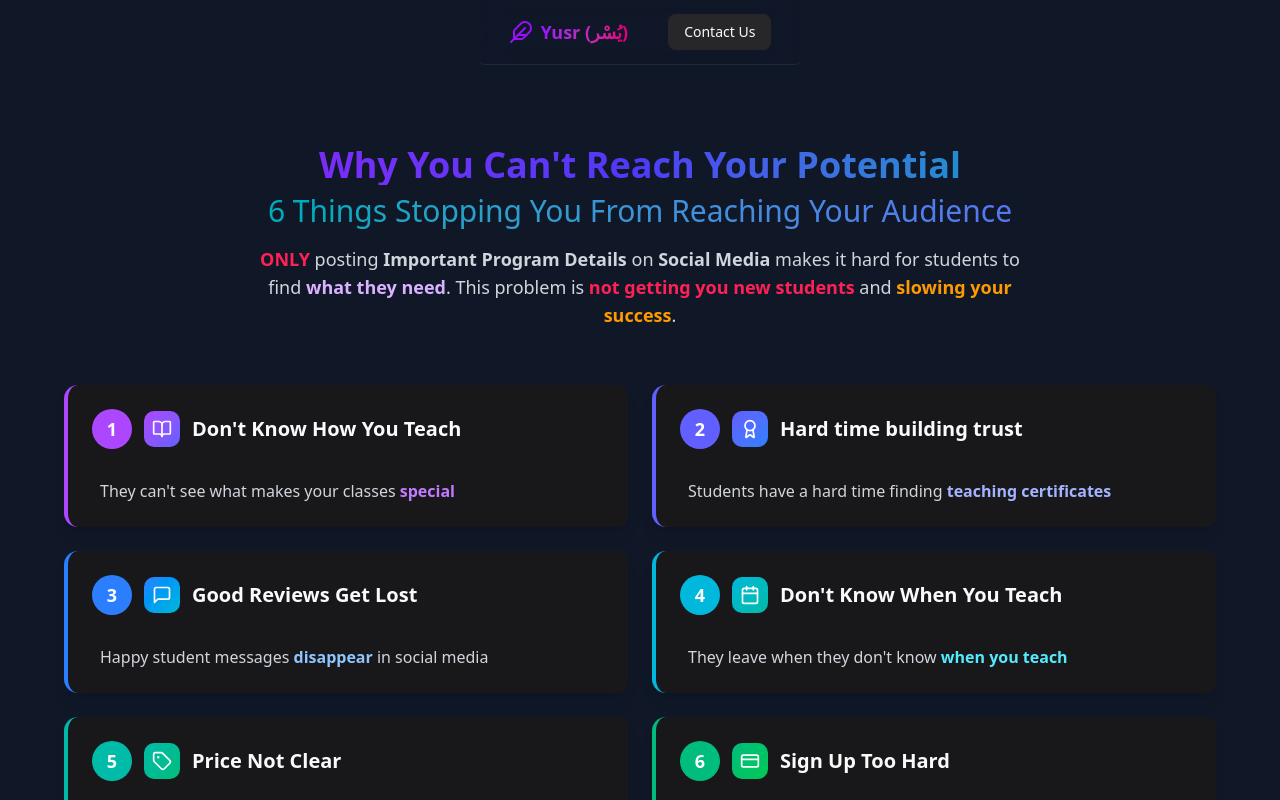
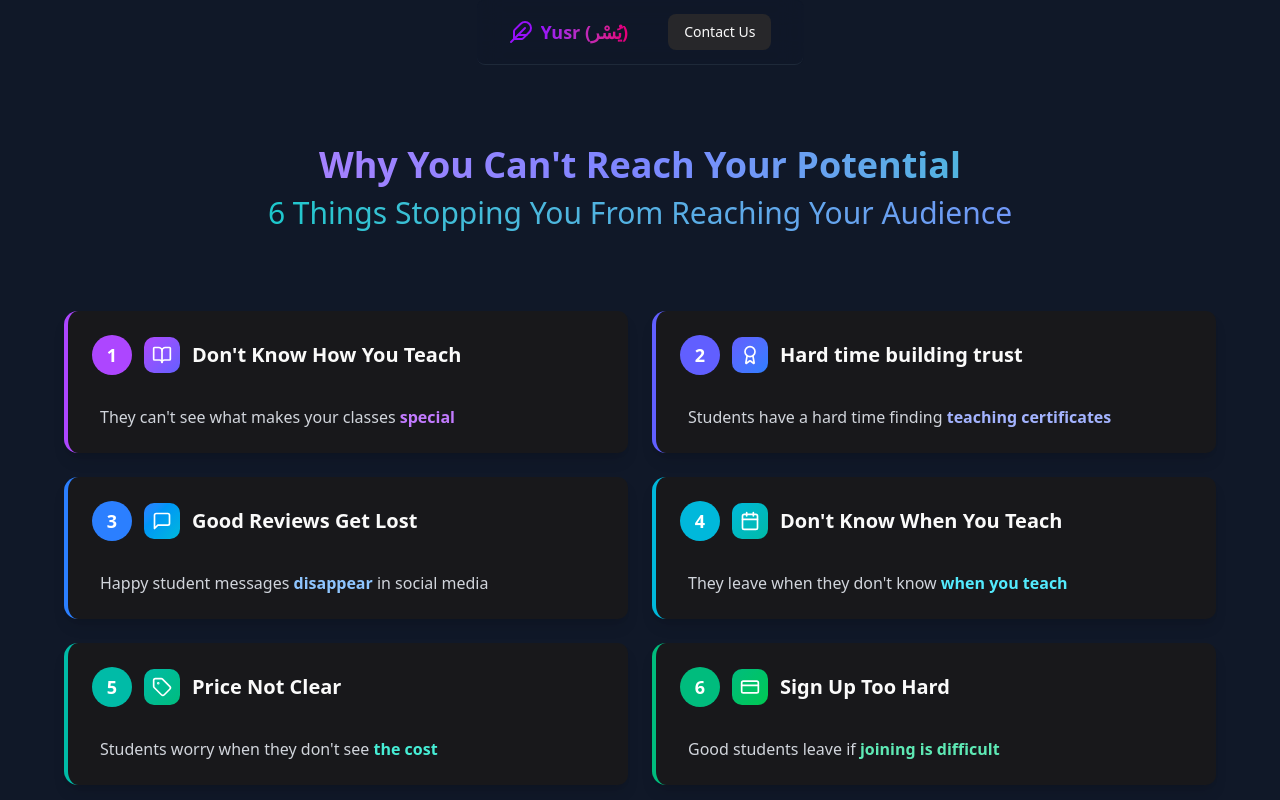
Before and after one commit to AbuSharqi/open-source-library, a Next.js app: page / in a window 1280 px wide. Shown: the top 800 px of the page. Built offline with nearby package versions, Linux system fonts and the light colour scheme.

Commit message:
Title fix, quality of life changes

```diff
--- a/app/layout.tsx
+++ b/app/layout.tsx
@@ -13,7 +13,7 @@ const geistMono = Geist_Mono({
 });
 
 export const metadata: Metadata = {
-  title: "Get More Students بذن الله",
+  title: "Get More Students باذن الله",
   description: "Get more students for your teaching program with our comprehensive management solution.",
 };
 
--- a/components/sections/final.tsx
+++ b/components/sections/final.tsx
@@ -1,6 +1,6 @@
 import { motion } from 'framer-motion'
 import { Button } from '../ui/button';
-import { MessageCircle, Calendar, ChevronDown, Mail } from 'lucide-react';
+import { MessageCircle, Calendar, ChevronDown, Mail, BadgeCheck } from 'lucide-react';
 import {
     XCircle, CheckCircle, DollarSign, Clock, AlertCircle, Turtle,
     ShieldOff, Headphones, Zap, Search, PiggyBank, Gauge, Code,
@@ -216,6 +216,8 @@ export default function FinalSection() {
                         </div>
                     </div>
 
+                    <div className="space-y-8"> {/* Added wrapper for spacing */}
+                        {/* Existing "What we promise you" section */}
                         <div className="bg-gradient-to-r from-teal-50 to-emerald-50 dark:from-teal-900/20 dark:to-emerald-900/20 rounded-lg p-6 border border-teal-200 dark:border-teal-700">
                             <h4 className="text-xl font-bold text-gray-800 dark:text-white mb-4">
                                 What we promise for you باذن الله :
@@ -238,6 +240,49 @@ export default function FinalSection() {
                                     </p>
                                 </div>
                             </div>
+                        </div>
+
+                        {/* New Guarantee Section */}
+                        <motion.div
+                            className="bg-gradient-to-r from-indigo-50 to-purple-50 dark:from-indigo-900/20 dark:to-purple-900/20 rounded-lg p-6 border border-indigo-200 dark:border-indigo-700"
+                            initial={{ opacity: 0, y: 20 }}
+                            animate={{ opacity: 1, y: 0 }}
+                            transition={{ delay: 0.5, duration: 0.6 }}
+                        >
+                            <div className="flex items-start gap-3">
+                                <BadgeCheck className="w-8 h-8 text-indigo-500 dark:text-indigo-400 mt-0.5 flex-shrink-0" />
+                                <div>
+                                    <h4 className="text-xl font-bold text-gray-800 dark:text-white mb-2">
+                                        Our Work Guarantee ان شاء الله
+                                    </h4>
+                                    <p className="text-gray-700 dark:text-gray-300">
+                                        We work for <span className="font-bold text-indigo-600 dark:text-indigo-400">quality, not quantity</span>.
+                                        If more students don't come to your program <span className="font-bold">despite taking real action</span>
+                                        towards getting more students, we will continue working on your website
+                                        <span className="font-bold text-teal-300"> until you succeed in sha Allah</span>.
+                                    </p>
+                                </div>
+                            </div>
+
+                            <div className="mt-4 p-3 bg-white dark:bg-gray-800 rounded-lg border border-indigo-100 dark:border-indigo-800">
+                                <div className="text-center">
+                                    {/* Arabic verse with proper styling */}
+                                    <p className="text-2xl font-arabic leading-relaxed text-gray-800 dark:text-gray-200 mb-2">
+                                        وَأَحْسِنُوٓا۟ إِنَّ ٱللَّهَ يُحِبُّ ٱلْمُحْسِنِينَ
+                                    </p>
+
+                                    {/* Translation */}
+                                    <p className="text-gray-700 dark:text-gray-300 italic mb-1">
+                                        "And do good; indeed, Allah loves the doers of good."
+                                    </p>
+
+                                    {/* Surah reference */}
+                                    <p className="text-indigo-600 dark:text-indigo-400 font-semibold">
+                                        Surah Al-Baqarah (2:195)
+                                    </p>
+                                </div>
+                            </div>
+                        </motion.div>
                     </div>
 
                     <div className="mt-6 text-sm text-gray-600 dark:text-gray-300 max-w-2xl mx-auto">
--- a/components/sections/intro.tsx
+++ b/components/sections/intro.tsx
@@ -38,22 +38,13 @@ export default function IntroSection() {
                         variants={itemVariants}
                         itemProp="headline"
                     >
-                        <span className="block mb-2 bg-gradient-to-r from-purple-600 via-indigo-600 to-teal-500 bg-clip-text text-transparent">
+                        <span className="block mb-2 bg-gradient-to-r from-purple-400 via-indigo-400 to-teal-400 bg-clip-text text-transparent pb-0.5"> {/* Added padding-bottom */}
                             Why You Can't Reach Your Potential
                         </span>
-                        <span className="text-2xl sm:text-3xl font-normal block bg-gradient-to-r from-teal-500 to-indigo-500 bg-clip-text text-transparent">
+                        <span className="text-2xl sm:text-3xl font-normal block bg-gradient-to-r from-teal-400 to-indigo-400 bg-clip-text text-transparent pb-2"> {/* Added padding-bottom */}
                             6 Things Stopping You From Reaching Your Audience
                         </span>
                     </motion.h1>
-
-                    <motion.p
-                        className="text-lg text-gray-600 dark:text-gray-300 max-w-3xl mx-auto"
-                        variants={itemVariants}
-                        transition={{ delay: 0.3 }}
-                    >
-                        <span className="font-bold text-rose-500">ONLY</span> posting <span className="font-bold">Important Program Details</span> on <span className="font-bold">Social Media</span> makes it hard for students to find <span className="font-semibold text-purple-600 dark:text-purple-300">what they need</span>.
-                        This problem is <span className="font-bold text-rose-500">not getting you new students</span> and <span className="font-bold text-amber-500">slowing your success</span>.
-                    </motion.p>
                 </div>
 
                 {/* Responsive Grid Layout */}
```
Also changed, not shown: 3 other files (tests, documents, lock files or other folders). Lines whose indentation alone changed are shown as unchanged.
